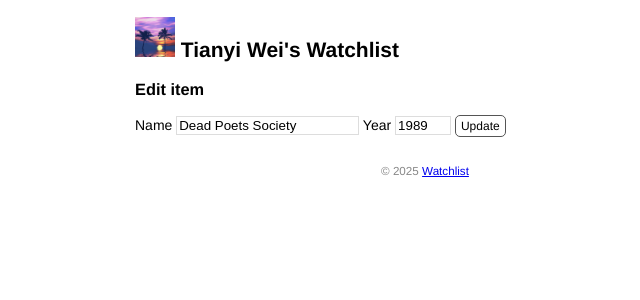
After one commit to ZiiiHe1012/watchlist, a Flask app: page /movie/eidt/2 in a window 1280 px wide. The commit adds this page. Shown: the top 300 px of the page, without its empty margins (215-855 px from the left). Run offline with Flask 3, Linux system fonts and the light colour scheme.

Commit message:
Create, edit and delete item by form

```diff
--- a/app.py
+++ b/app.py
@@ -2,13 +2,14 @@ import os
 import sys
 import click
 
-from flask import Flask, url_for, render_template
+from flask import Flask, url_for, render_template, request, redirect, flash
 from markupsafe import escape
 from flask_sqlalchemy import SQLAlchemy
 
 app = Flask(__name__)
 app.config['SQLALCHEMY_DATABASE_URI'] = 'sqlite:////'+ os.path.join(app.root_path, 'data.db')
 app.config['SQLALCHEMY_TRACK_MODIFICATIONS'] = False
+app.config['SECRET_KEY'] = 'dev'
 
 db = SQLAlchemy(app)
 
@@ -56,10 +57,50 @@ def inject_user():
     user = User.query.first()
     return dict(user = user)
 
-@app.route('/')
+@app.route('/', methods = ['GET', 'POST'])
 def index():
+    if request.method == 'POST':
+        title = request.form.get('title')
+        year = request.form.get('year')
+        if not title or not year or len(year) > 4 or len(title) > 60:
+            flash('Invalid input.')
+            return redirect((url_for('index')))
+        movie = Movie(title = title, year = year)
+        db.session.add(movie)
+        db.session.commit()
+        flash('Item create.')
+        return redirect(url_for('index'))
+
     movies = Movie.query.all()
     return render_template('index.html', movies = movies)
+
+@app.route('/movie/eidt/<int:movie_id>', methods = ['GET', 'POST'])
+def edit(movie_id):
+    movie = Movie.query.get_or_404(movie_id)
+
+    if request.method == 'POST':
+        title = request.form['title']
+        year = request.form['year']
+        if not title or not year or len(year) > 4 or len(title) > 60:
+            flash('Invalid input.')
+            return redirect((url_for('exit', movie_id = movie_id)))
+
+        movie.title = title
+        movie.year = year
+        db.session.commit()
+        flash('Item updated.')
+        return redirect(url_for('index'))
+
+    return render_template('edit.html', movie = movie)
+
+@app.route('/movie/delete/<int:movie_id>', methods = ['POST'])  # 限定只接受 POST 请求
+def delete(movie_id):
+    movie = Movie.query.get_or_404(movie_id)
+    db.session.delete(movie)
+    db.session.commit()
+    flash('Item deleted.')
+    return redirect(url_for('index'))
+
 
 @app.errorhandler(404)
 def page_not_found(e):
--- a/static/style.css
+++ b/static/style.css
@@ -84,3 +84,48 @@ nav li a {
 nav li a:hover {
     background-color: #111;
 }
+
+input[type=submit] {
+    font-family: inherit;
+}
+
+input[type=text] {
+    border: 1px solid #ddd;
+}
+
+input[name=year] {
+    width: 50px;
+}
+
+.btn {
+    font-size: 12px;
+    padding: 3px 5px;
+    text-decoration: none;
+    cursor: pointer;
+    background-color: white;
+    color: black;
+    border: 1px solid #555555;
+    border-radius: 5px;
+}
+
+.btn:hover {
+    text-decoration: none;
+    background-color: black;
+    color: white;
+    border: 1px solid black;
+}
+
+.alert {
+    position: relative;
+    padding: 7px;
+    margin: 7px 0;
+    border: 1px solid transparent;
+    color: #004085;
+    background-color: #cce5ff;
+    border-color: #b8daff;
+    border-radius: 5px;
+}
+
+.inline-form {
+    display: inline;
+}
--- /dev/null
+++ b/templates/edit.html
@@ -0,0 +1,24 @@
+<!DOCTYPE html>
+<html lang="en">
+<head>
+    <meta charset="utf-8">
+    <title>{{ user.name }}'s Watchlist</title>
+    <link rel="icon" href="{{ url_for('static', filename='R-C.png') }}">
+    <link rel="stylesheet" href="{{ url_for('static', filename='style.css') }}" type="text/css">
+</head>
+<body>
+    <h2>
+        <img alt="View" class="view" src="{{ url_for('static', filename='images/view.jpg') }}">
+        {{ user.name }}'s Watchlist
+    </h2>
+    <h3>Edit item</h3>
+    <form method="post">
+        Name <input type="text" name="title" autocomplete="off" required value="{{ movie.title }}">
+        Year <input type="text" name="year" autocomplete="off" required value="{{ movie.year }}">
+        <input class="btn" type="submit" name="submit" value="Update">
+    </form>
+    <footer>
+        <small>&copy; 2025 <a href="https://github.com/ZiiiHe1012/watchlist">Watchlist</a></small>
+    </footer>
+</body>
+</html>
```
Also changed, not shown: templates/index.html (+13 -2 lines), data.db.
